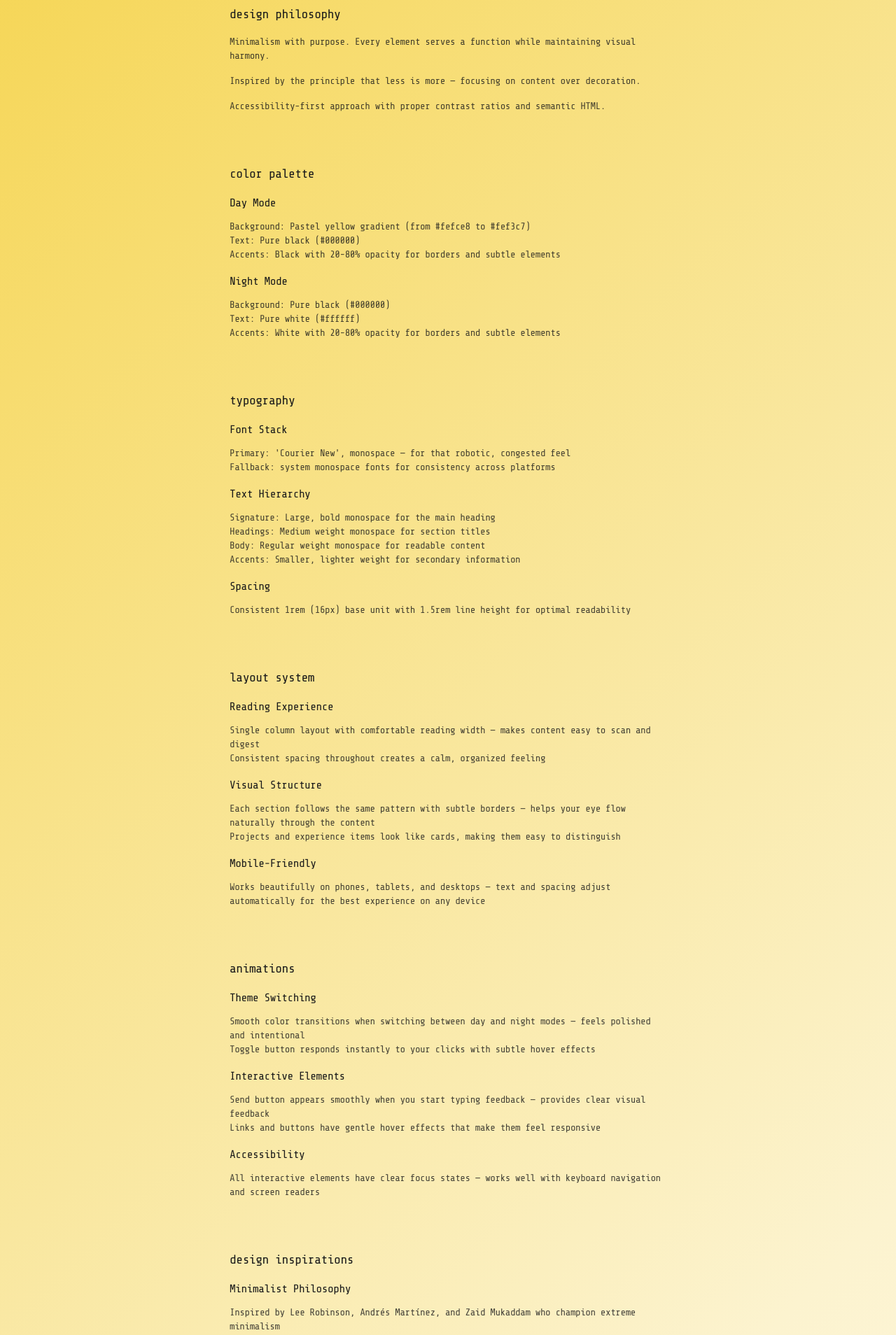
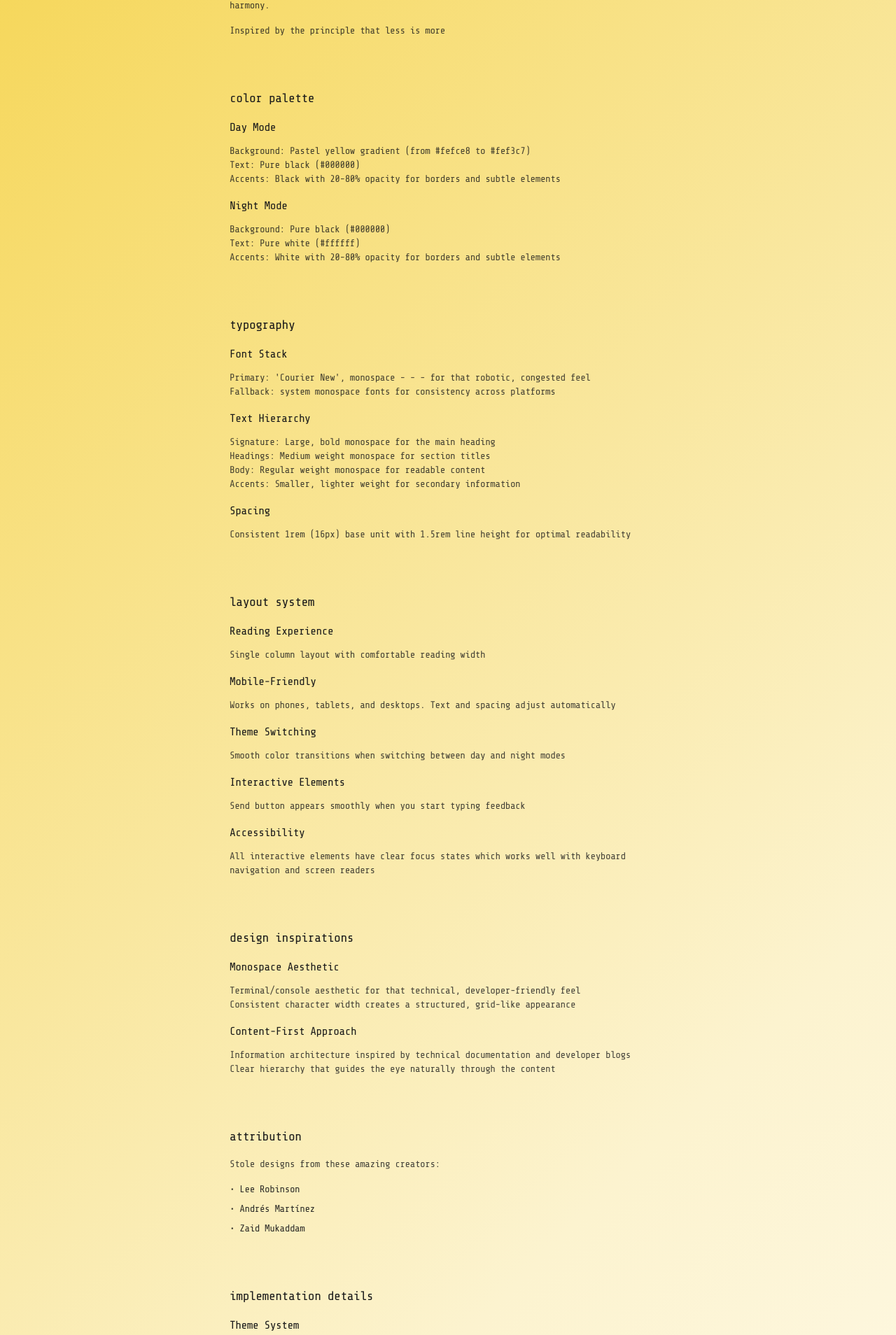
Before and after one commit to ananyashreesharma/shree, a React (Create React App) app in the folder portfolio-react/: page /behind-the-scenes in a window 1280 px wide. Shown: the part 654-2562 px from the top of the page at 70% size. Built offline with nearby package versions, Linux system fonts and the light colour scheme; the HTML template or start-up script is replaced by a standard one.

Commit message:
updated content

```diff
--- a/portfolio-react/src/components/BehindTheScenes.tsx
+++ b/portfolio-react/src/components/BehindTheScenes.tsx
@@ -34,11 +34,6 @@ const BehindTheScenes = () => {
               Tailwind CSS v3 for utility-first styling with custom CSS variables for theme switching
             </p>
 
-            <h3 className="minimal-project-title mb-3">Animations</h3>
-            <p className="minimal-project-desc mb-4">
-              Framer Motion for smooth animations and transitions
-            </p>
-
             <h3 className="minimal-project-title mb-3">Build Tool</h3>
             <p className="minimal-project-desc mb-4">
               Create React App with custom PostCSS configuration
@@ -58,11 +53,8 @@ const BehindTheScenes = () => {
             <p className="minimal-project-desc mb-4">
               Minimalism with purpose. Every element serves a function while maintaining visual harmony.
             </p>
-            <p className="minimal-project-desc mb-4">
-              Inspired by the principle that less is more — focusing on content over decoration.
-            </p>
             <p className="minimal-project-desc">
-              Accessibility-first approach with proper contrast ratios and semantic HTML.
+              Inspired by the principle that less is more
             </p>
           </div>
         </section>
@@ -93,7 +85,7 @@ const BehindTheScenes = () => {
           <div className="minimal-project border-theme">
             <h3 className="minimal-project-title mb-3">Font Stack</h3>
             <p className="minimal-project-desc mb-4">
-              Primary: 'Courier New', monospace — for that robotic, congested feel<br/>
+              Primary: 'Courier New', monospace - - - for that robotic, congested feel<br/>
               Fallback: system monospace fonts for consistency across platforms
             </p>
 
@@ -118,56 +110,37 @@ const BehindTheScenes = () => {
           <div className="minimal-project border-theme">
             <h3 className="minimal-project-title mb-3">Reading Experience</h3>
             <p className="minimal-project-desc mb-4">
-              Single column layout with comfortable reading width — makes content easy to scan and digest<br/>
-              Consistent spacing throughout creates a calm, organized feeling
-            </p>
-
-            <h3 className="minimal-project-title mb-3">Visual Structure</h3>
-            <p className="minimal-project-desc mb-4">
-              Each section follows the same pattern with subtle borders — helps your eye flow naturally through the content<br/>
-              Projects and experience items look like cards, making them easy to distinguish
+              Single column layout with comfortable reading width
             </p>
 
             <h3 className="minimal-project-title mb-3">Mobile-Friendly</h3>
+            <p className="minimal-project-desc mb-4">
+              Works on phones, tablets, and desktops. Text and spacing adjust automatically
+            </p>
+
+            <h3 className="minimal-project-title mb-3">Theme Switching</h3>
+            <p className="minimal-project-desc mb-4">
+              Smooth color transitions when switching between day and night modes
+            </p>
+
+            <h3 className="minimal-project-title mb-3">Interactive Elements</h3>
+            <p className="minimal-project-desc mb-4">
+              Send button appears smoothly when you start typing feedback
+            </p>
+
+            <h3 className="minimal-project-title mb-3">Accessibility</h3>
             <p className="minimal-project-desc">
-              Works beautifully on phones, tablets, and desktops — text and spacing adjust automatically for the best experience on any device
+              All interactive elements have clear focus states which works well with keyboard navigation and screen readers
             </p>
           </div>
         </section>
 
-        {/* Animations */}
-        <section className="minimal-section">
-          <h2 className="minimal-heading">animations</h2>
-          <div className="minimal-project border-theme">
-            <h3 className="minimal-project-title mb-3">Theme Switching</h3>
-            <p className="minimal-project-desc mb-4">
-              Smooth color transitions when switching between day and night modes — feels polished and intentional<br/>
-              Toggle button responds instantly to your clicks with subtle hover effects
-            </p>
 
-            <h3 className="minimal-project-title mb-3">Interactive Elements</h3>
-            <p className="minimal-project-desc mb-4">
-              Send button appears smoothly when you start typing feedback — provides clear visual feedback<br/>
-              Links and buttons have gentle hover effects that make them feel responsive
-            </p>
-
-            <h3 className="minimal-project-title mb-3">Accessibility</h3>
-            <p className="minimal-project-desc">
-              All interactive elements have clear focus states — works well with keyboard navigation and screen readers
-            </p>
-          </div>
-        </section>
 
         {/* Design Inspirations */}
         <section className="minimal-section">
           <h2 className="minimal-heading">design inspirations</h2>
           <div className="minimal-project border-theme">
-            <h3 className="minimal-project-title mb-3">Minimalist Philosophy</h3>
-            <p className="minimal-project-desc mb-4">
-              Inspired by Lee Robinson, Andrés Martínez, and Zaid Mukaddam who champion extreme minimalism<br/>
-              Focus on typography and whitespace over decorative elements
-            </p>
-
             <h3 className="minimal-project-title mb-3">Monospace Aesthetic</h3>
             <p className="minimal-project-desc mb-4">
               Terminal/console aesthetic for that technical, developer-friendly feel<br/>
@@ -190,9 +163,9 @@ const BehindTheScenes = () => {
               Stole designs from these amazing creators:
             </p>
             <ul className="space-y-2 text-sm opacity-90">
-              <li>• <a href="https://leerob.com" target="_blank" rel="noopener noreferrer" className="minimal-link">Lee Robinson</a></li>
-              <li>• <a href="https://www.andrs.me" target="_blank" rel="noopener noreferrer" className="minimal-link">Andrés Martínez</a></li>
-              <li>• <a href="https://zaidmukaddam.com" target="_blank" rel="noopener noreferrer" className="minimal-link">Zaid Mukaddam</a></li>
+              <li>• Lee Robinson</li>
+              <li>• Andrés Martínez</li>
+              <li>• Zaid Mukaddam</li>
             </ul>
           </div>
         </section>
--- a/portfolio-react/src/components/Projects.tsx
+++ b/portfolio-react/src/components/Projects.tsx
@@ -7,6 +7,7 @@ interface Project {
   title: string;
   description: string;
   githubUrl: string;
+  liveUrl?: string;
   techStack?: string[];
 }
 
@@ -14,9 +15,9 @@ const projects: Project[] = [
   {
     id: 'better-wellness',
     title: 'Better Wellness',
-    description: 'A full-stack wellness web app built with JavaScript, HTML/CSS, and shell scripts — designed to promote healthy habits through a client-server model.',
-    githubUrl: 'https://github.com/ananyashreesharma/betterwell',
-    techStack: ['JavaScript', 'HTML/CSS', 'Shell Scripts', 'Client-Server Architecture']
+    description: 'A full-stack mental health blogging web app built with the MERN stack, designed to promote mental health advocacy and provide support through helpline data, following a client-server model.',
+    githubUrl: 'https://betterwell.vercel.app/',
+    techStack: ['React.js', 'Node.js', 'Express.js', 'MongoDB', 'CSS3']
   },
   {
     id: 'disease-assembler',
@@ -42,7 +43,7 @@ const projects: Project[] = [
   {
     id: 'kommunity',
     title: 'Kommunity',
-    description: 'A PHP-based social networking platform featuring user authentication, real-time chat, profile management, and dynamic post viewing — backed by a structured MVC-like architecture with modular components and MySQL integration.',
+    description: 'A PHP-based social networking platform featuring user authentication, real-time chat, profile management, and dynamic post viewing. It is backed by a structured MVC-like architecture with modular components and MySQL integration.',
     githubUrl: 'https://github.com/ananyashreesharma/DA_Community',
     techStack: ['PHP', 'MySQL', 'MVC Architecture', 'Real-time Chat', 'User Authentication']
   }
@@ -81,7 +82,7 @@ const Projects = () => {
                     rel="noopener noreferrer"
                     className="minimal-link text-sm"
                   >
-                    GitHub
+                    {project.id === 'better-wellness' ? 'Live Demo' : 'GitHub'}
                   </a>
                 </div>
                 <p className="minimal-project-desc mb-4">
```
Also changed, not shown: portfolio-react/src/App.tsx (+13 -9 lines).
